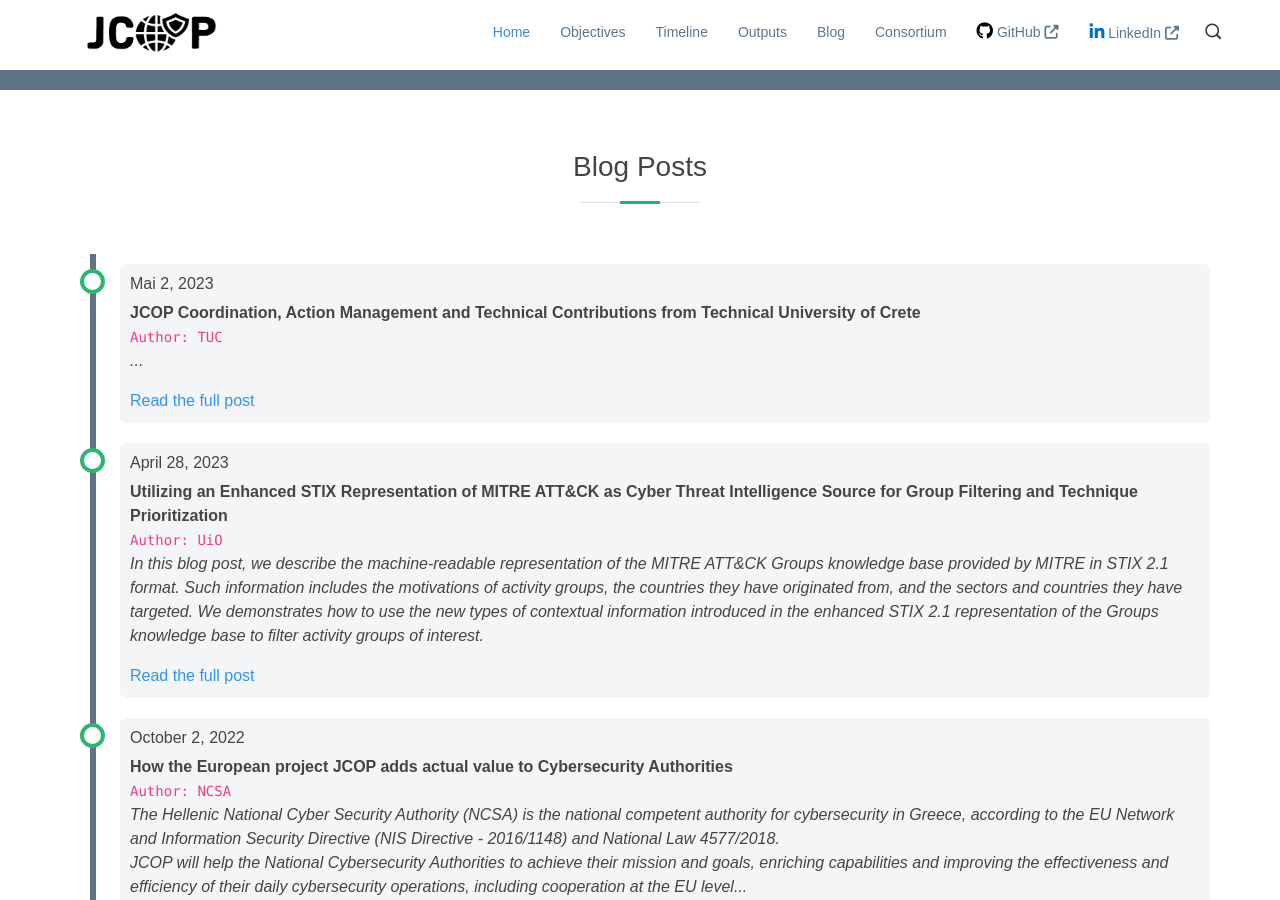
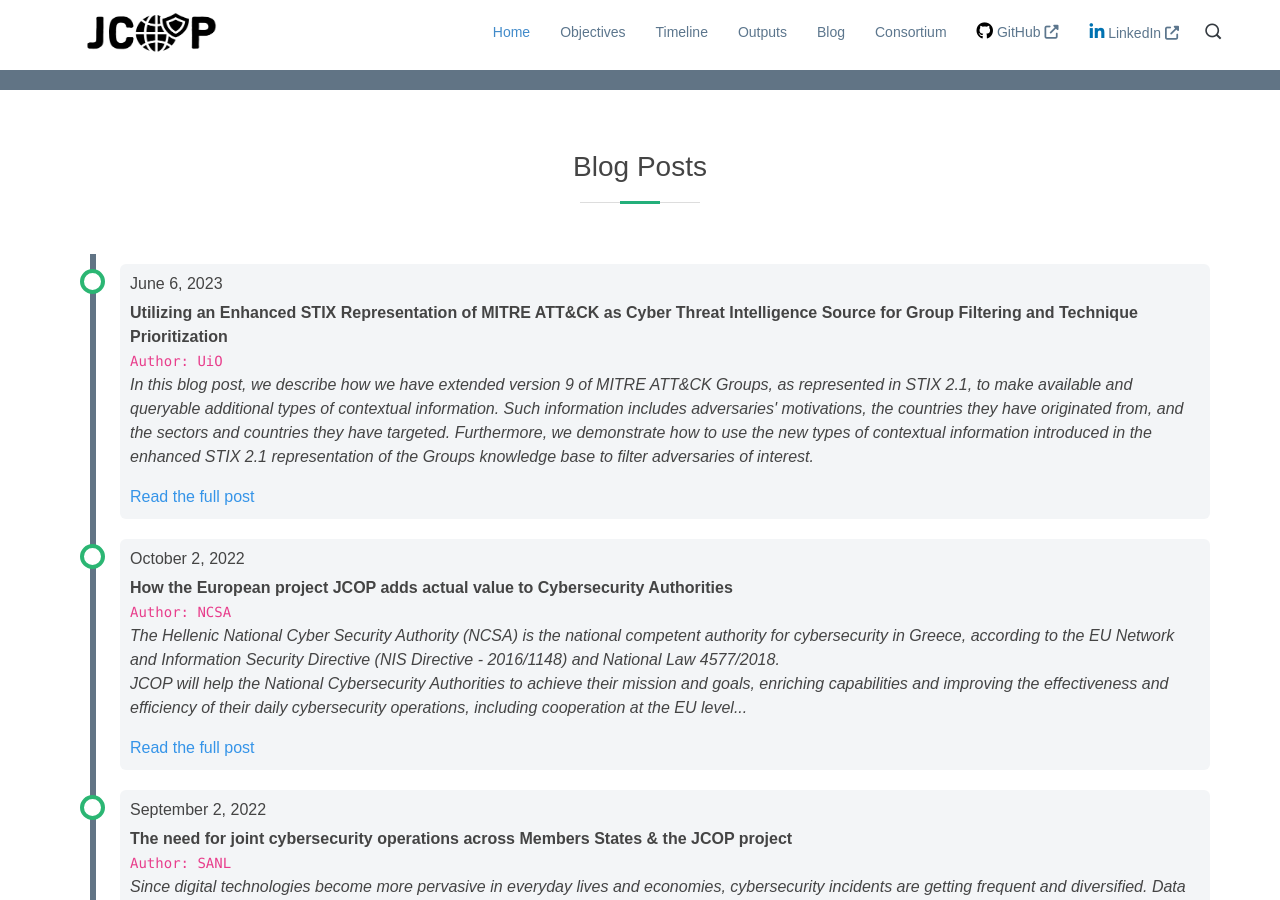
Before and after one commit to mateusdz/jcopweb, a Jekyll site: the page built from blog.html, in a window 1280 px wide and 900 px high. Built offline with Jekyll 4.4.1, drawn with Linux system fonts in a browser that asks for light colours; nearby versions of some CDN libraries.

Commit message:
fixed the date

```diff
--- a/blog.html
+++ b/blog.html
@@ -11,7 +11,7 @@ permalink: /blogposts.html
       <h2>{{ page.pageHeading}}</h2>
     </div>
     <div class="timeline" data-aos="fade-in">
-      <div class="timecard" data-aos="fade-up">
+      <!-- <div class="timecard" data-aos="fade-up">
         <div class="content">
           <h6>Mai 2, 2023</h6>
           <p>
@@ -29,10 +29,10 @@ permalink: /blogposts.html
             >
           </p>
         </div>
-      </div>
+      </div> -->
       <div class="timecard" data-aos="fade-up">
         <div class="content">
-          <h6>April 28, 2023</h6>
+          <h6>June 6, 2023</h6>
           <p>
             <b
               >Utilizing an Enhanced STIX Representation of MITRE ATT&CK as
@@ -41,14 +41,7 @@ permalink: /blogposts.html
             ><br />
             <code>Author: UiO</code> <br />
             <i>
-              In this blog post, we describe the machine-readable representation
-              of the MITRE ATT&CK Groups knowledge base provided by MITRE in
-              STIX 2.1 format. Such information includes the motivations of
-              activity groups, the countries they have originated from, and the
-              sectors and countries they have targeted. We demonstrates how to
-              use the new types of contextual information introduced in the
-              enhanced STIX 2.1 representation of the Groups knowledge base to
-              filter activity groups of interest.
+              In this blog post, we describe how we have extended version 9 of MITRE ATT&CK Groups, as represented in STIX 2.1, to make available and queryable additional types of contextual information. Such information includes adversaries' motivations, the countries they have originated from, and the sectors and countries they have targeted. Furthermore, we demonstrate how to use the new types of contextual information introduced in the enhanced STIX 2.1 representation of the Groups knowledge base to filter adversaries of interest.
             </i>
           </p>
           <p>
--- a/content/blogposts/blogpost4.html
+++ b/content/blogposts/blogpost4.html
@@ -10,7 +10,7 @@ permalink: /blogposts/blog4.html
     <div class="container">
       <div class="section-title">
         <h2>{{ page.pageHeading }} </h2>
-        <code>Author: UiO</code> <br />
+        <code>Author: TUC</code> <br />
       </div>
       <div class="col-sm-12">
         <p>
```
